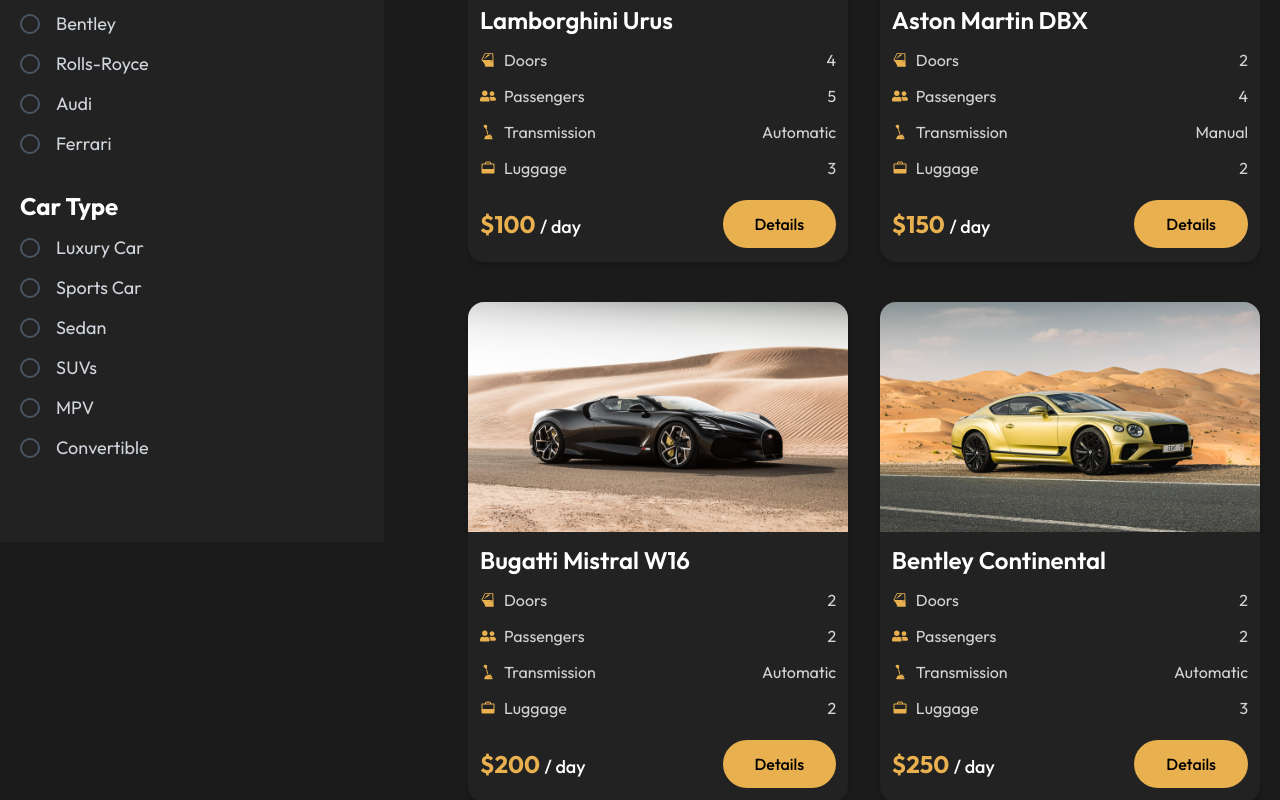
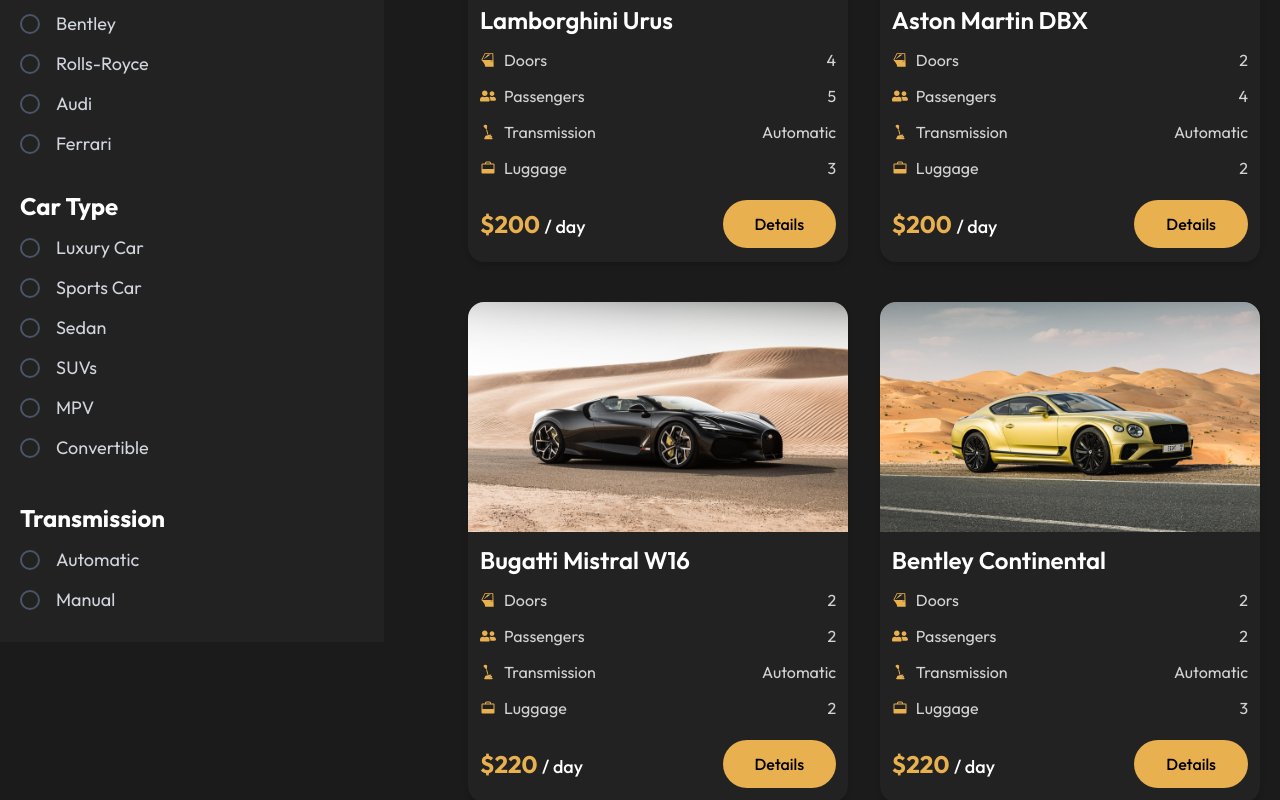
Before and after one commit to twahidulislamdev/go-ride, a React (Vite) app: page /cars in a window 1280 px wide. Shown: the part 840-1640 px from the top of the page. Built offline with nearby package versions, Linux system fonts and the light colour scheme.

Commit message:
fix the scrollablity problem.

```diff
--- a/src/App.css
+++ b/src/App.css
@@ -8,6 +8,17 @@
   --color-neutralColor: #222222;
 }
 
+/* color for custom dot */
 .custom-dots li.slick-active div {
   @apply bg-mainColor;
 }
+
+/* Hide scrollbar for Chrome, Safari, Edge */
+.scrollbar-hide::-webkit-scrollbar {
+  display: none;
+}
+
+/* Hide scrollbar for Firefox */
+.scrollbar-hide {
+  scrollbar-width: none;
+}
--- a/src/components/layouts/CarLeftSide.jsx
+++ /dev/null
@@ -1,130 +0,0 @@
-import React, { useState } from "react";
-import { Search } from "lucide-react";
-
-const CarLeftSide = () => {
-  const [search, setSearch] = useState("");
-  const [selectedBrand, setSelectedBrand] = useState("");
-  const [selectedCarType, setSelectedCarType] = useState("");
-
-  const brands = [
-    "Lamborghini",
-    "Aston Martin",
-    "Bugatti",
-    "Bentley",
-    "Rolls-Royce",
-    "Audi",
-    "Ferrari",
-  ];
-
-  const carTypes = [
-    "Luxary Car",
-    "Sports Car",
-    "Sedan",
-    "SUVs",
-    "MPV",
-    "Convertible",
-  ];
-
-  return (
-    <div className="w-[30%] h-[800px] hidden lg:block bg-neutralColor rounded-t-3xl text-white font-sans z-20">
-      {/* Search Bar */}
-      <div className="bg-mainColor rounded-t-3xl px-6 py-4">
-        <div className="relative max-w-md mx-auto">
-          <input
-            type="text"
-            placeholder="Search ..."
-            value={search}
-            onChange={(e) => setSearch(e.target.value)}
-            className="w-full bg-neutralColor text-white placeholder-gray-400 rounded-full py-3 pl-6 pr-14 text-lg focus:outline-none"
-          />
-
-          <button className="absolute right-1 top-1/2 -translate-y-1/2 bg-mainColor text-gray-900 rounded-full p-3">
-            <Search size={20} />
-          </button>
-        </div>
-      </div>
-
-      {/* Select Brand */}
-      <div className="mt-8 px-5">
-        <h2 className="text-2xl font-bold mb-5">Select Brand</h2>
-
-        <div className="space-y-3">
-          {brands.map((brand) => {
-            const isSelected = selectedBrand === brand;
-
-            return (
-              <div
-                key={brand}
-                className="flex items-center space-x-4 cursor-pointer"
-                onClick={() => setSelectedBrand(brand)}
-              >
-                <div
-                  className={`w-5 h-5 rounded-full border-2 flex items-center justify-center
-                  ${
-                    isSelected
-                      ? "border-mainColor bg-mainColor"
-                      : "border-gray-600"
-                  }`}
-                >
-                  {isSelected && (
-                    <div className="w-3 h-3 rounded-full bg-secondaryColor"></div>
-                  )}
-                </div>
-
-                <span
-                  className={`text-lg ${
-                    isSelected ? "text-mainColor" : "text-gray-300"
-                  }`}
-                >
-                  {brand}
-                </span>
-              </div>
-            );
-          })}
-        </div>
-      </div>
-
-      {/* Car Type */}
-      <div className="mt-8 px-5">
-        <h2 className="text-2xl font-bold mb-5">Car Type</h2>
-
-        <div className="space-y-3">
-          {carTypes.map((type) => {
-            const isSelected = selectedCarType === type;
-
-            return (
-              <div
-                key={type}
-                className="flex items-center space-x-4 cursor-pointer"
-                onClick={() => setSelectedCarType(type)}
-              >
-                <div
-                  className={`w-5 h-5 rounded-full border-2 flex items-center justify-center
-                  ${
-                    isSelected
-                      ? "border-mainColor bg-mainColor"
-                      : "border-gray-600"
-                  }`}
-                >
-                  {isSelected && (
-                    <div className="w-3 h-3 rounded-full bg-secondaryColor"></div>
-                  )}
-                </div>
-
-                <span
-                  className={`text-lg ${
-                    isSelected ? "text-mainColor" : "text-gray-300"
-                  }`}
-                >
-                  {type}
-                </span>
-              </div>
-            );
-          })}
-        </div>
-      </div>
-    </div>
-  );
-};
-
-export default CarLeftSide;
--- a/src/components/pages/Cars.jsx
+++ b/src/components/pages/Cars.jsx
@@ -16,9 +16,10 @@
 
 const Cars = () => {
   const [search, setSearch] = useState("");
+  const [isSidebarOpen, setIsSidebarOpen] = useState(false);
   const [selectedBrand, setSelectedBrand] = useState("");
   const [selectedCarType, setSelectedCarType] = useState("");
-  const [isSidebarOpen, setIsSidebarOpen] = useState(false);
+  const [selectTransmission, setselectTransmission] = useState("");
 
   const brands = [
     "Lamborghini",
@@ -39,6 +40,8 @@
     "Convertible",
   ];
 
+  const transmissionType = ["Automatic", "Manual"];
+
   const products = [
     {
       name: "Lamborghini Urus",
@@ -49,7 +52,7 @@
       passengers: 5,
       transmission: "Automatic",
       luggage: 3,
-      price: 100,
+      price: 200,
     },
     {
       name: "Aston Martin DBX",
@@ -58,9 +61,9 @@
       image: astonMartinDbx,
       doors: 2,
       passengers: 4,
-      transmission: "Manual",
+      transmission: "Automatic",
       luggage: 2,
-      price: 150,
+      price: 200,
     },
     {
       name: "Bugatti Mistral W16",
@@ -71,23 +74,23 @@
       passengers: 2,
       transmission: "Automatic",
       luggage: 2,
-      price: 200,
+      price: 220,
     },
     {
       name: "Bentley Continental",
       brand: "Bentley",
-      type: "Luxury Car",
+      type: "Sports Car",
       image: BentleyContinental,
       doors: 2,
       passengers: 2,
       transmission: "Automatic",
       luggage: 3,
-      price: 250,
+      price: 220,
     },
     {
       name: "Rolls Royce Cullinan",
       brand: "Rolls-Royce",
-      type: "Luxury Car",
+      type: "SUVs",
       image: RollsRoyceCullinan,
       doors: 4,
       passengers: 5,
@@ -108,30 +111,45 @@
     },
   ];
 
-  // Disable scrolling when mobile sidebar is open
+  // Stop scrolling ONLY on mobile (lg < 1024px)
   useEffect(() => {
-    document.body.style.overflow = isSidebarOpen ? "hidden" : "unset";
-    return () => (document.body.style.overflow = "unset");
+    const handleScrollLock = () => {
+      const isMobile = window.matchMedia("(max-width: 1023px)").matches;
+      if (isMobile && isSidebarOpen) {
+        document.body.style.overflow = "hidden";
+      } else {
+        document.body.style.overflow = "unset";
+      }
+    };
+
+    handleScrollLock();
+    window.addEventListener("resize", handleScrollLock);
+
+    return () => {
+      document.body.style.overflow = "unset";
+      window.removeEventListener("resize", handleScrollLock);
+    };
   }, [isSidebarOpen]);
 
-  // Filter logic
   const filteredCars = products.filter((car) => {
     const matchesSearch = car.name.toLowerCase().includes(search.toLowerCase());
     const matchesBrand = selectedBrand ? car.brand === selectedBrand : true;
     const matchesType = selectedCarType ? car.type === selectedCarType : true;
+    const matchesTransmission = selectTransmission
+      ? car.transmission === selectTransmission
+      : true;
 
-    return matchesSearch && matchesBrand && matchesType;
+    return matchesSearch && matchesBrand && matchesType && matchesTransmission;
   });
 
   return (
     <>
-      {/* ----------------------- Banner ----------------------- */}
+      {/* Banner */}
       <div
         className="relative py-[90px] lg:py-[230px] bg-cover bg-center"
         style={{ backgroundImage: `url(${BankgroundOne})` }}
       >
         <div className="absolute inset-0 bg-black/55"></div>
-
         <div className="relative z-10 text-center">
           <h6 className="text-sm text-mainColor tracking-[8px]">RENT NOW</h6>
           <h3 className="text-3xl lg:text-4xl text-white font-bold pt-3">
@@ -140,13 +158,13 @@
         </div>
       </div>
 
-      {/* ---------------------- Shop Section ---------------------- */}
+      {/* Shop Section */}
       <div className="py-[30px] lg:py-[50px] bg-secondaryColor">
         <Container>
-          <Flex className="justify-center lg:justify-between gap-x-5">
-            {/* ------------------- Sidebar ------------------- */}
+          <Flex className="justify-center lg:justify-between gap-x-5 ">
+            {/* Sidebar */}
             <div
-              className={`fixed top-0 left-0 h-full w-[80%] lg:w-[30%] lg:h-[800px] bg-neutralColor z-50 transition-transform duration-300 rounded-none lg:static lg:translate-x-0 rounded-t-3xl overflow-y-auto ${
+              className={`fixed top-0 left-0 h-full w-[80%] lg:w-[30%] lg:h-[900px] bg-neutralColor z-50 transition-transform duration-300 rounded-none lg:static lg:translate-x-0 rounded-t-3xl overflow-y-auto lg:overflow-hidden scrollbar-hide pb-20 lg:pb-0 ${
                 isSidebarOpen ? "translate-x-0" : "-translate-x-full"
               }`}
             >
@@ -160,7 +178,10 @@
                     onChange={(e) => setSearch(e.target.value)}
                     className="w-full bg-neutralColor text-white placeholder-gray-400 rounded-full py-3 pl-6 pr-14 text-lg focus:outline-none"
                   />
-                  <button className="absolute right-1 top-1/2 -translate-y-1/2 bg-mainColor rounded-full p-3">
+                  <button
+                    onClick={() => setIsSidebarOpen(false)} // Close mobile sidebar on search
+                    className="absolute right-1 top-1/2 -translate-y-1/2 bg-mainColor rounded-full p-3"
+                  >
                     <Search size={20} />
                   </button>
                 </div>
@@ -205,7 +226,7 @@
               </div>
 
               {/* Car Type Filter */}
-              <div className="mt-8 px-5 pb-8">
+              <div className="mt-8 px-5 pb-5">
                 <h2 className="text-2xl text-white font-bold mb-3">Car Type</h2>
                 <div className="space-y-3">
                   {carTypes.map((type) => {
@@ -239,9 +260,47 @@
                   })}
                 </div>
               </div>
+
+              {/* Transmission */}
+              <div className="mt-5 px-5 pb-8">
+                <h2 className="text-2xl text-white font-bold mb-3">
+                  Transmission
+                </h2>
+                <div className="space-y-3">
+                  {transmissionType.map((transmission) => {
+                    const active = selectTransmission === transmission;
+                    return (
+                      <div
+                        key={transmission}
+                        onClick={() => setselectTransmission(transmission)}
+                        className="flex items-center space-x-4 cursor-pointer"
+                      >
+                        <div
+                          className={`w-5 h-5 rounded-full border-2 flex items-center justify-center ${
+                            active
+                              ? "border-mainColor bg-mainColor"
+                              : "border-gray-600"
+                          }`}
+                        >
+                          {active && (
+                            <div className="w-3 h-3 bg-secondaryColor rounded-full"></div>
+                          )}
+                        </div>
+                        <span
+                          className={`text-lg ${
+                            active ? "text-mainColor" : "text-gray-300"
+                          }`}
+                        >
+                          {transmission}
+                        </span>
+                      </div>
+                    );
+                  })}
+                </div>
+              </div>
             </div>
 
-            {/* Mobile Overlay + Close Button Outside Sidebar */}
+            {/* Mobile Overlay + Close */}
             {isSidebarOpen && (
               <>
                 <div
@@ -250,16 +309,15 @@
                 />
                 <button
                   onClick={() => setIsSidebarOpen(false)}
-                  className="fixed top-9.5 right-4 z-[40] bg-mainColor p-3 rounded- shadow-lg hover:bg-mainColor/90 transition lg:hidden"
+                  className="fixed top-9.5 right-4 z-[40] bg-mainColor p-3 rounded shadow-lg hover:bg-mainColor/90 transition lg:hidden"
                 >
                   <GrClose size={22} className="text-white" />
                 </button>
               </>
             )}
 
-            {/* ------------------- Product Grid ------------------- */}
+            {/* Product Grid */}
             <div className="w-full lg:w-[65%] flex flex-col items-center p-5">
-              {/* Mobile Buttons */}
               <div className="flex justify-between items-center lg:hidden mx-5 mb-5 w-full max-w-6xl">
                 <button
                   onClick={() => setIsSidebarOpen(true)}
@@ -273,7 +331,6 @@
                 </button>
               </div>
 
-              {/* Cars part start */}
               <div className="w-full max-w-6xl">
                 <Flex className="justify-center lg:justify-between flex-wrap gap-y-10">
                   {filteredCars.length > 0 ? (
@@ -287,9 +344,8 @@
                   )}
                 </Flex>
               </div>
-              {/* Cars part End */}
 
-              {/* Pagination start */}
+              {/* Pagination */}
               <div className="flex justify-center mt-10 w-full">
                 <ul className="flex gap-3 flex-wrap">
                   <li className="px-4 py-2 border border-mainColor text-mainColor rounded-lg cursor-pointer hover:bg-mainColor hover:text-white transition">
@@ -314,7 +370,6 @@
                   </li>
                 </ul>
               </div>
-              {/* Pagination End */}
             </div>
           </Flex>
         </Container>
```
